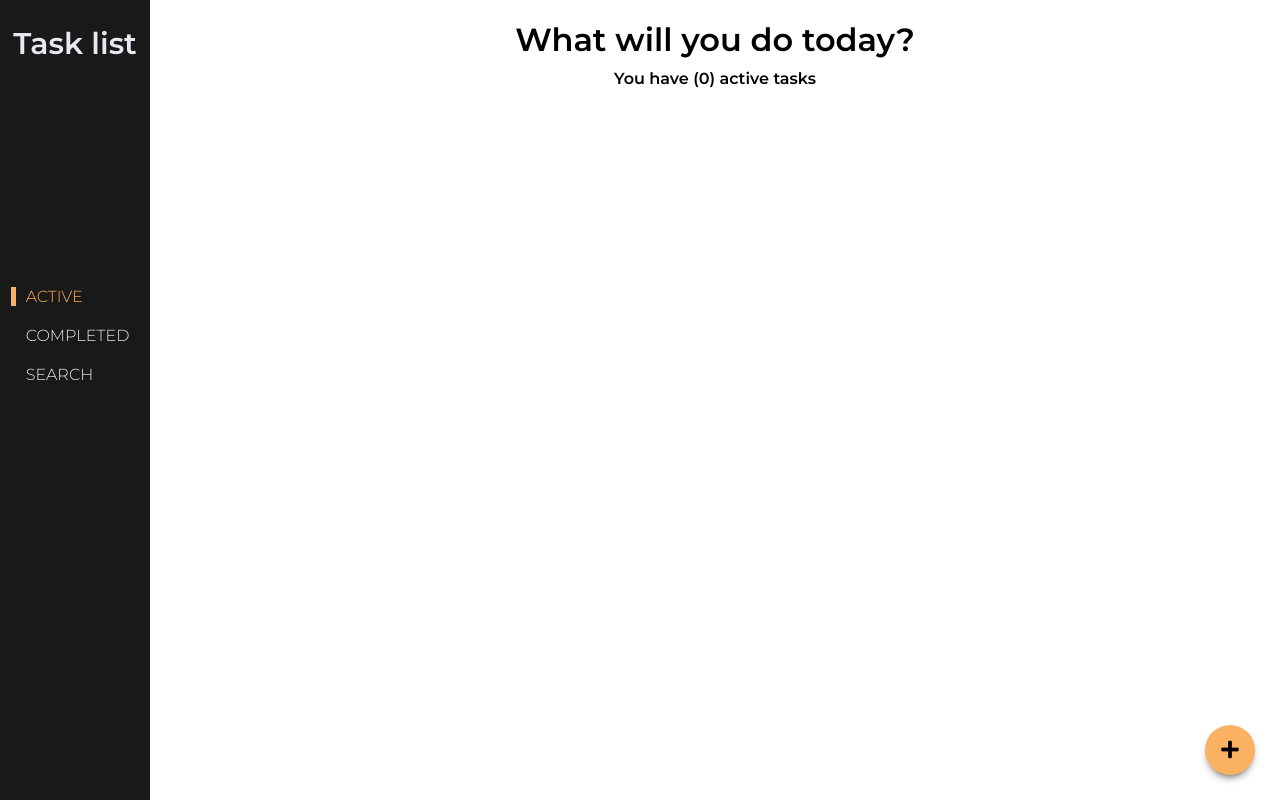
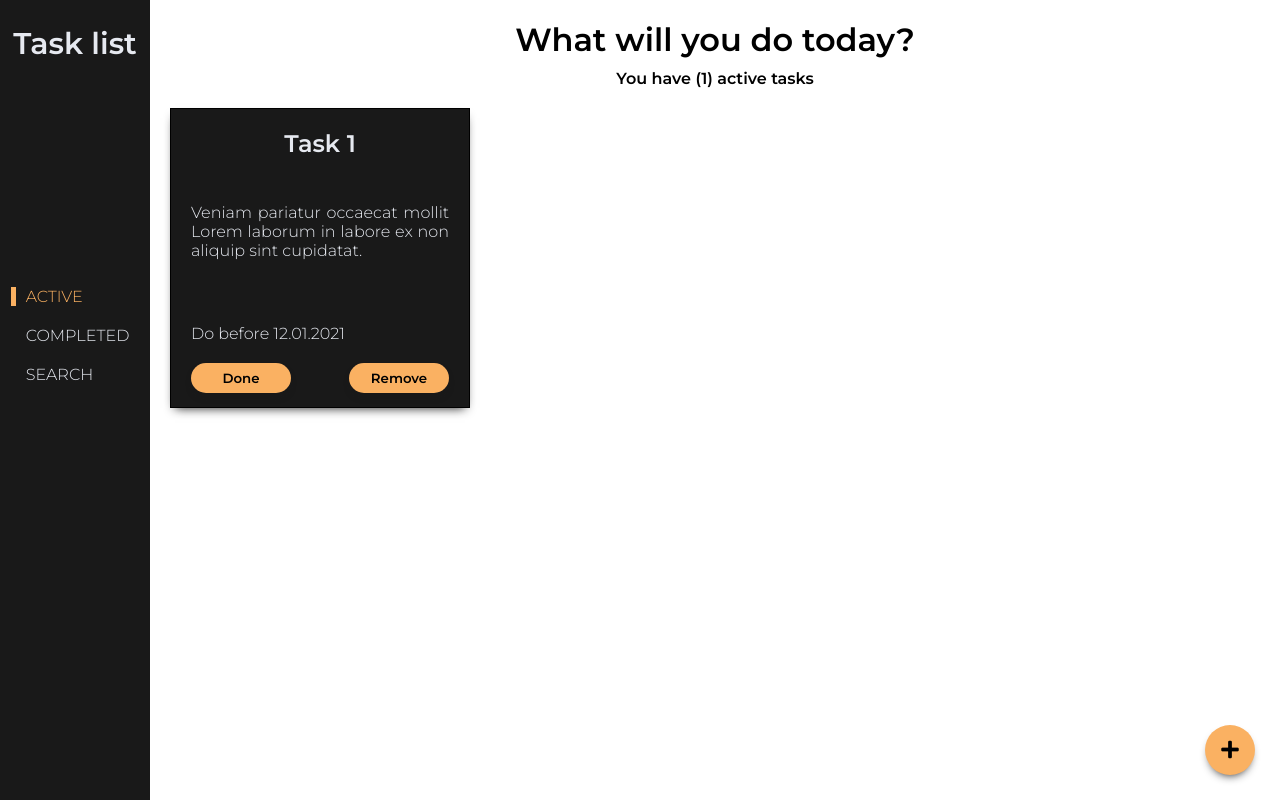
Before and after one commit to MaksymilianStoklosa/Task-list, a React (Create React App) app: page / in a window 1280 px wide. Built offline with nearby package versions, Linux system fonts and the light colour scheme.

Commit message:
Add task list to page

```diff
--- a/src/pages/ActivePage.js
+++ b/src/pages/ActivePage.js
@@ -1,11 +1,26 @@
-import React, { useState } from 'react';
+import React, { useState, useContext } from 'react';
 import MainTemplate from 'templates/MainTemplate';
 import Header from 'components/Header';
 import TaskForm from 'components/TaskForm';
 import Button from 'components/Button';
+import TaskList from 'components/TaskList';
+import Task from 'components/Task';
+import { AppContext } from 'context/AppContext';
 
 const ActivePage = () => {
   const [openForm, setOpenForm] = useState(false);
+  const { tasks } = useContext(AppContext);
+  const tasksStatus = tasks.filter((task) => task.active);
+  const activeTasks = tasksStatus.map((task) => (
+    <Task
+      key={task.id}
+      id={task.id}
+      text={task.text}
+      date={task.date}
+      priority={task.priority}
+      active={task.active}
+    />
+  ));
 
   const toggleForm = () => {
     setOpenForm((form) => !form);
@@ -15,7 +30,7 @@ const ActivePage = () => {
     <MainTemplate>
       <Header
         heading="What will you do today?"
-        description="You have (0) active tasks"
+        description={`You have (${activeTasks.length}) active tasks`}
       />
       {openForm ? <TaskForm toggleForm={toggleForm} /> : null}
       {!openForm ? (
@@ -26,6 +41,7 @@ const ActivePage = () => {
           <i className="fas fa-plus" />
         </Button>
       ) : null}
+      <TaskList tasks={activeTasks} />
     </MainTemplate>
   );
 };
--- a/src/pages/CompletedPage.js
+++ b/src/pages/CompletedPage.js
@@ -1,14 +1,33 @@
-import React from 'react';
+import React, { useContext } from 'react';
 import MainTemplate from 'templates/MainTemplate';
 import Header from 'components/Header';
+import TaskList from 'components/TaskList';
+import Task from 'components/Task';
+import { AppContext } from 'context/AppContext';
 
-const CompletedPage = () => (
-  <MainTemplate>
-    <Header
-      heading="Completed tasks list"
-      description="You completed (0) tasks"
+const CompletedPage = () => {
+  const { tasks } = useContext(AppContext);
+  const tasksStatus = tasks.filter((task) => !task.active);
+  const completedTasks = tasksStatus.map((task) => (
+    <Task
+      key={task.id}
+      id={task.id}
+      text={task.text}
+      date={task.date}
+      priority={task.priority}
+      active={task.active}
     />
-  </MainTemplate>
-);
+  ));
+
+  return (
+    <MainTemplate>
+      <Header
+        heading="Completed tasks list"
+        description={`You completed (${completedTasks.length}) tasks`}
+      />
+      <TaskList tasks={completedTasks} />
+    </MainTemplate>
+  );
+};
 
 export default CompletedPage;
--- a/src/pages/SearchPage.js
+++ b/src/pages/SearchPage.js
@@ -1,14 +1,32 @@
-import React from 'react';
+import React, { useContext } from 'react';
 import MainTemplate from 'templates/MainTemplate';
 import Header from 'components/Header';
+import TaskList from 'components/TaskList';
+import Task from 'components/Task';
+import { AppContext } from 'context/AppContext';
 
-const SearchPage = () => (
-  <MainTemplate>
-    <Header
-      heading="What you looking for?"
-      description="You have total (0) tasks"
+const SearchPage = () => {
+  const { tasks } = useContext(AppContext);
+  const allTasks = tasks.map((task) => (
+    <Task
+      key={task.id}
+      id={task.id}
+      text={task.text}
+      date={task.date}
+      priority={task.priority}
+      active={task.active}
     />
-  </MainTemplate>
-);
+  ));
+
+  return (
+    <MainTemplate>
+      <Header
+        heading="What you looking for?"
+        description={`You have total (${tasks.length}) tasks`}
+      />
+      <TaskList tasks={allTasks} />
+    </MainTemplate>
+  );
+};
 
 export default SearchPage;
```
